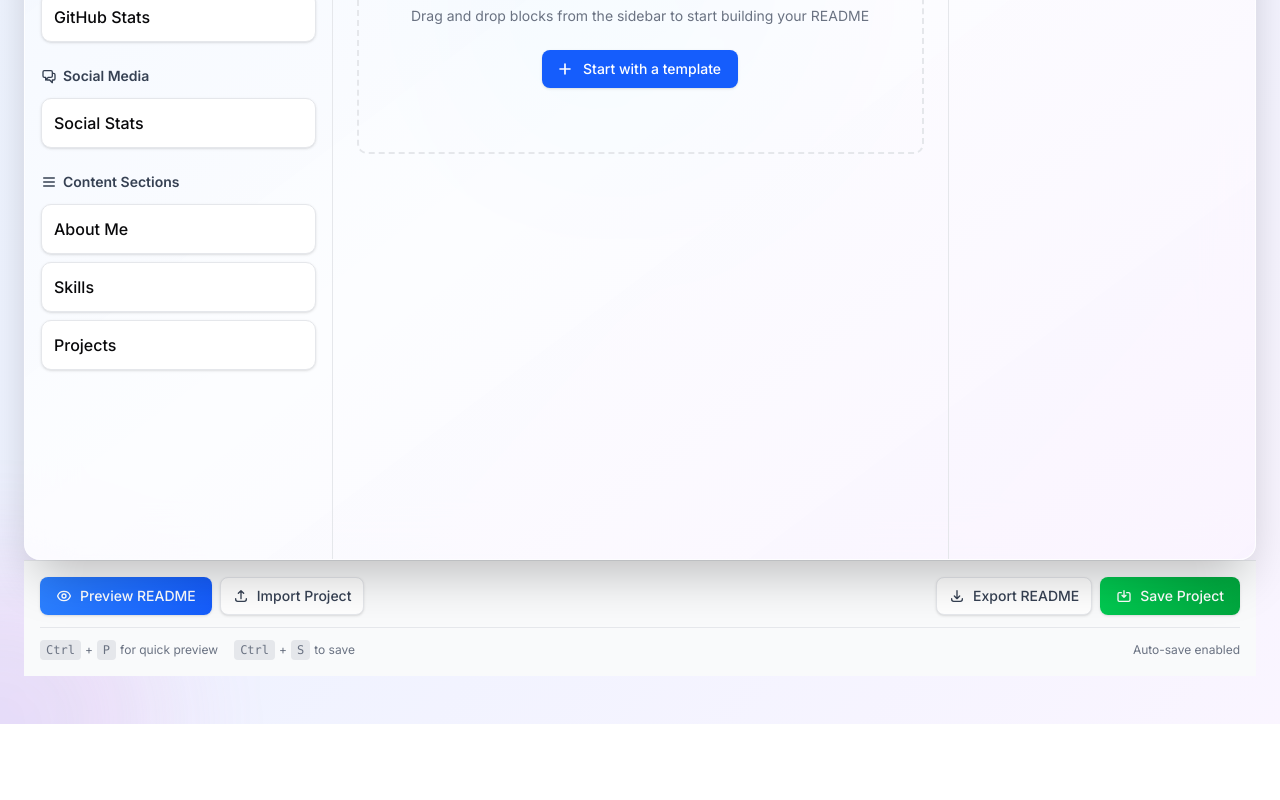
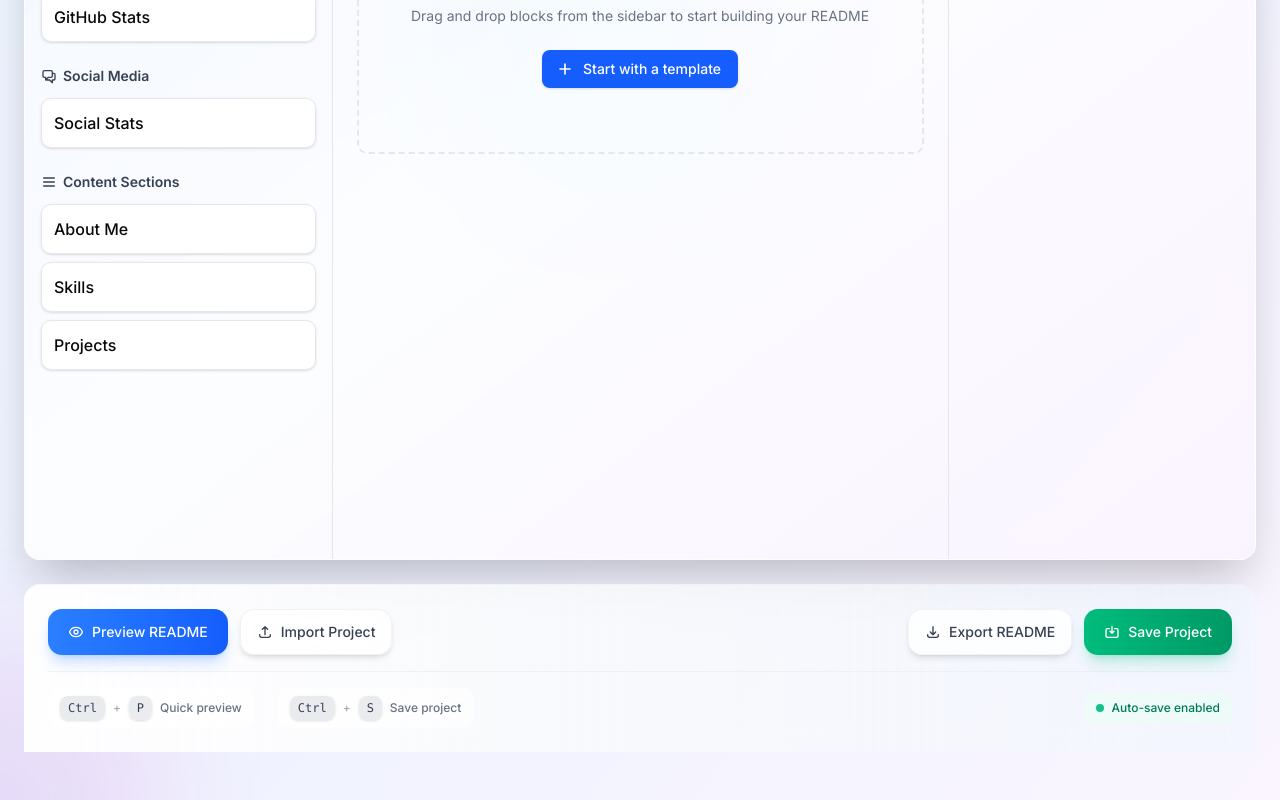
Before and after one commit to HarshitKumar9030/github_readme, a Next.js app: page /create in a window 1280 px wide. Shown: the part 736-1536 px from the top of the page. Before the commit the page ends 1460 px from the top, so only its background shows below. Built offline with nearby package versions, Linux system fonts and the light colour scheme.

Commit message:
feat: Enhance FooterBar with improved styling, layout adjustments, and updated quick actions for better user experience

```diff
--- a/src/app/create/components/FooterBar.tsx
+++ b/src/app/create/components/FooterBar.tsx
@@ -34,14 +34,12 @@ const FooterBar: React.FC<FooterBarProps> = ({
     } finally {
       setIsSaving(false);
     }
-  };
-
-  return (
-    <div className="p-4 border-t border-gray-200 dark:border-gray-700 bg-gray-50 dark:bg-gray-800/60">
-      <div className="flex flex-wrap gap-2 justify-between">
-        <div className="flex flex-wrap gap-2">
+  };  return (
+    <div className="mt-6 p-6 border-t border-gray-200/30 dark:border-gray-700/30 bg-gradient-to-r from-white/95 via-gray-50/80 to-blue-50/60 dark:from-gray-800/95 dark:via-gray-900/80 dark:to-blue-900/20 backdrop-blur-md rounded-t-2xl">
+      <div className="flex flex-col lg:flex-row gap-4 justify-between">
+        <div className="flex flex-wrap gap-3">
           <button
-            className="px-4 py-2 text-sm font-medium rounded-md bg-gradient-to-r from-blue-500 to-blue-600 hover:from-blue-600 hover:to-blue-700 text-white shadow-sm transition-all duration-200 flex items-center gap-2 hover:shadow-md"
+            className="px-5 py-3 text-sm font-medium rounded-xl bg-gradient-to-r from-blue-500 to-blue-600 hover:from-blue-600 hover:to-blue-700 text-white shadow-lg shadow-blue-500/25 transition-all duration-200 flex items-center gap-2 hover:shadow-blue-500/40 hover:scale-[1.02]"
             onClick={() => setShowPreview(true)}
           >
             <svg className="w-4 h-4" fill="none" stroke="currentColor" viewBox="0 0 24 24">
@@ -52,7 +50,7 @@ const FooterBar: React.FC<FooterBarProps> = ({
           </button>
 
           <button
-            className="px-3 py-2 text-sm font-medium rounded-md bg-white dark:bg-gray-700 text-gray-700 dark:text-gray-300 border border-gray-200 dark:border-gray-600 shadow-sm hover:bg-gray-50 dark:hover:bg-gray-600 transition-all duration-200 flex items-center gap-2"
+            className="px-4 py-3 text-sm font-medium rounded-xl bg-white/80 dark:bg-gray-700/80 text-gray-700 dark:text-gray-300 border border-gray-200/50 dark:border-gray-600/50 shadow-md hover:bg-gray-50 dark:hover:bg-gray-600 transition-all duration-200 flex items-center gap-2 hover:shadow-lg backdrop-blur-sm"
             onClick={() => setShowImportModal(true)}
           >
             <svg className="w-4 h-4" fill="none" stroke="currentColor" viewBox="0 0 24 24">
@@ -62,9 +60,9 @@ const FooterBar: React.FC<FooterBarProps> = ({
           </button>
         </div>
 
-        <div className="flex flex-wrap gap-2">
+        <div className="flex flex-wrap gap-3">
           <button
-            className="px-3 py-2 text-sm font-medium rounded-md bg-white dark:bg-gray-700 text-gray-700 dark:text-gray-300 border border-gray-200 dark:border-gray-600 shadow-sm hover:bg-gray-50 dark:hover:bg-gray-600 transition-all duration-200 flex items-center gap-2 disabled:opacity-50 disabled:cursor-not-allowed"
+            className="px-4 py-3 text-sm font-medium rounded-xl bg-white/80 dark:bg-gray-700/80 text-gray-700 dark:text-gray-300 border border-gray-200/50 dark:border-gray-600/50 shadow-md hover:bg-gray-50 dark:hover:bg-gray-600 transition-all duration-200 flex items-center gap-2 disabled:opacity-50 disabled:cursor-not-allowed hover:shadow-lg backdrop-blur-sm"
             onClick={handleExport}
             disabled={isExporting}
           >
@@ -81,7 +79,7 @@ const FooterBar: React.FC<FooterBarProps> = ({
           </button>
 
           <button
-            className="px-4 py-2 text-sm font-medium rounded-md bg-gradient-to-r from-green-500 to-green-600 hover:from-green-600 hover:to-green-700 text-white shadow-sm transition-all duration-200 flex items-center gap-2 hover:shadow-md disabled:opacity-50 disabled:cursor-not-allowed"
+            className="px-5 py-3 text-sm font-medium rounded-xl bg-gradient-to-r from-emerald-500 to-emerald-600 hover:from-emerald-600 hover:to-emerald-700 text-white shadow-lg shadow-emerald-500/25 transition-all duration-200 flex items-center gap-2 hover:shadow-emerald-500/40 hover:scale-[1.02] disabled:opacity-50 disabled:cursor-not-allowed"
             onClick={handleSave}
             disabled={isSaving}
           >
@@ -99,25 +97,26 @@ const FooterBar: React.FC<FooterBarProps> = ({
         </div>
       </div>
 
-      {/* Quick Actions Info */}
-      <div className="mt-3 pt-3 border-t border-gray-200 dark:border-gray-600">
-        <div className="flex items-center justify-between text-xs text-gray-500 dark:text-gray-400">
-          <div className="flex items-center gap-4">
-            <span className="flex items-center gap-1">
-              <kbd className="px-1.5 py-0.5 text-xs font-mono bg-gray-200 dark:bg-gray-700 rounded">Ctrl</kbd>
-              <span>+</span>
-              <kbd className="px-1.5 py-0.5 text-xs font-mono bg-gray-200 dark:bg-gray-700 rounded">P</kbd>
-              <span>for quick preview</span>
+      {/* Enhanced Quick Actions Info */}
+      <div className="mt-4 pt-4 border-t border-gray-200/50 dark:border-gray-700/50">
+        <div className="flex flex-col lg:flex-row items-start lg:items-center justify-between gap-4 text-xs text-gray-500 dark:text-gray-400">
+          <div className="flex flex-wrap items-center gap-6">
+            <span className="flex items-center gap-2 bg-white/50 dark:bg-gray-800/50 px-3 py-2 rounded-lg backdrop-blur-sm">
+              <kbd className="px-2 py-1 text-xs font-mono bg-gray-200/80 dark:bg-gray-700/80 text-gray-700 dark:text-gray-300 rounded-md shadow-sm">Ctrl</kbd>
+              <span className="text-gray-400">+</span>
+              <kbd className="px-2 py-1 text-xs font-mono bg-gray-200/80 dark:bg-gray-700/80 text-gray-700 dark:text-gray-300 rounded-md shadow-sm">P</kbd>
+              <span className="font-medium">Quick preview</span>
             </span>
-            <span className="flex items-center gap-1">
-              <kbd className="px-1.5 py-0.5 text-xs font-mono bg-gray-200 dark:bg-gray-700 rounded">Ctrl</kbd>
-              <span>+</span>
-              <kbd className="px-1.5 py-0.5 text-xs font-mono bg-gray-200 dark:bg-gray-700 rounded">S</kbd>
-              <span>to save</span>
+            <span className="flex items-center gap-2 bg-white/50 dark:bg-gray-800/50 px-3 py-2 rounded-lg backdrop-blur-sm">
+              <kbd className="px-2 py-1 text-xs font-mono bg-gray-200/80 dark:bg-gray-700/80 text-gray-700 dark:text-gray-300 rounded-md shadow-sm">Ctrl</kbd>
+              <span className="text-gray-400">+</span>
+              <kbd className="px-2 py-1 text-xs font-mono bg-gray-200/80 dark:bg-gray-700/80 text-gray-700 dark:text-gray-300 rounded-md shadow-sm">S</kbd>
+              <span className="font-medium">Save project</span>
             </span>
           </div>
-          <div className="text-right">
-            <span>Auto-save enabled</span>
+          <div className="flex items-center gap-2 bg-emerald-50/70 dark:bg-emerald-900/30 px-3 py-2 rounded-lg backdrop-blur-sm">
+            <div className="w-2 h-2 bg-emerald-500 rounded-full animate-pulse"></div>
+            <span className="font-medium text-emerald-700 dark:text-emerald-300">Auto-save enabled</span>
           </div>
         </div>
       </div>
```
